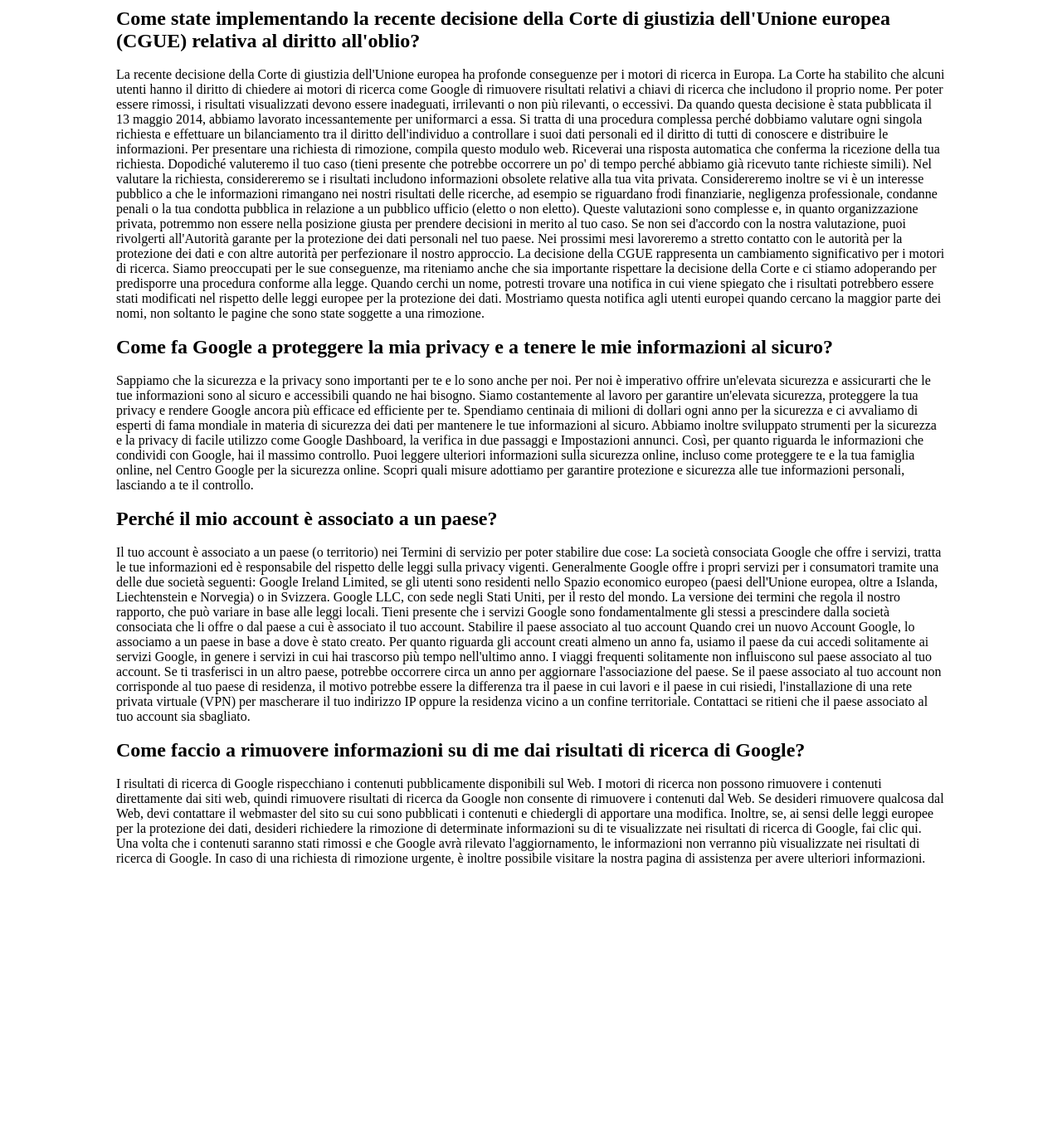
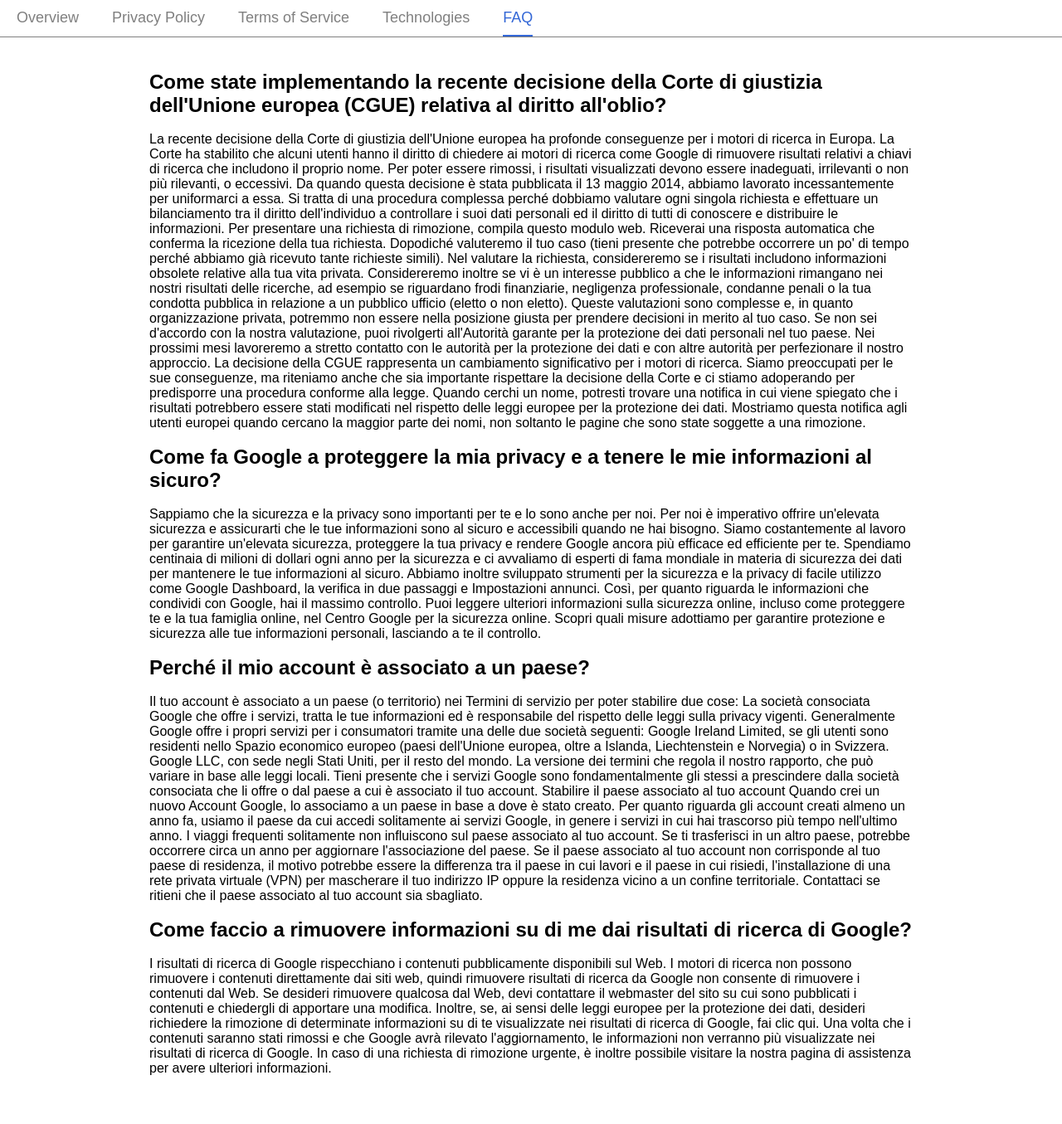
Before and after one commit to Leonardo-Gudini/php-google-faq, a PHP site: page / in a window 1280 px wide. Shown: the part 339-1694 px from the top of the page at 83% size. Before the commit the page ends 1383 px from the top, so only its background shows below. Run offline with PHP 8.4, Linux system fonts and the light colour scheme.

Commit message:
add: style

```diff
--- a/css/style.css
+++ b/css/style.css
@@ -4,16 +4,41 @@
     box-sizing: border-box;
 }
 
-header{
+body{
+    font-family: sans-serif;
+}
+
+.up{
     display: flex;
     justify-content: space-between;
-    margin-bottom: 30px;
+    margin-bottom: 10px;
+    padding: 20px;
+}
+
+.down{
+    border-bottom: 1px solid gray;
+}
+
+.down ul{
+    display: flex;
+    list-style-type: none;
+}
+
+.down li{
+    margin: 0 20px;
+    font-size: 18px;
+    color: gray;
+    padding-bottom: 10px;
+}
+
+.down li:last-of-type{
+    color: #3367D6;
+    border-bottom: 2px solid #3367D6;
 }
 
 .left h1{
     font-size: 20px;
     color: gray;
-    font-family: sans-serif;
     text-decoration: underline;
 }
 
@@ -29,4 +54,5 @@ header{
 main{
     width: 1000px;
     margin: 0 auto;
+    padding: 40px;
 }
--- a/index.php
+++ b/index.php
@@ -28,7 +28,13 @@
         </div>
 
         <div class="down">
-
+            <ul>
+                <li>Overview</li>
+                <li>Privacy Policy</li>
+                <li>Terms of Service</li>
+                <li>Technologies</li>
+                <li>FAQ</li>
+            </ul>
         </div>
     </header>
 
```
